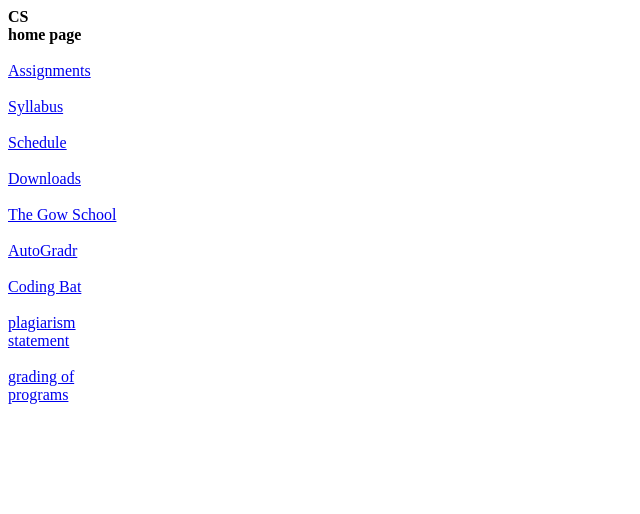
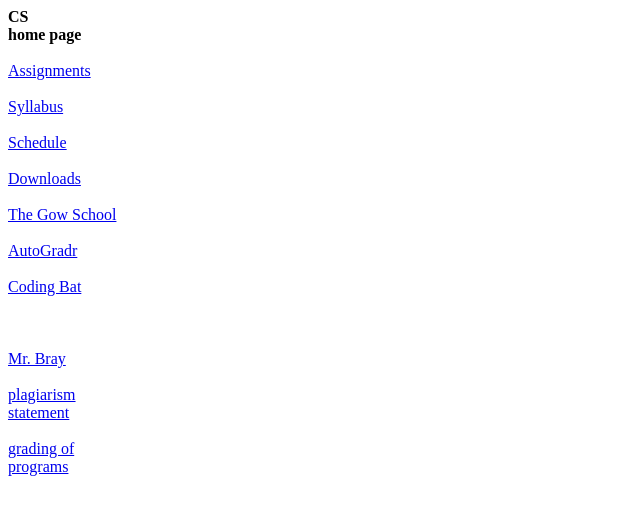
Before and after one commit to eric-bray/ComputerScience, a plain HTML site: page nav.html in a window 1280 px wide. Shown: the whole page, without its empty margins (0-640 px from the left). Drawn offline with Linux system fonts and the light colour scheme.

Commit message:
Update nav.html

```diff
--- a/nav.html
+++ b/nav.html
@@ -23,6 +23,9 @@
 <br><br>
 <a href="https://codingbat.com/home/ebray@gow.org" target="content_frame">Coding Bat</a>
 <br><br>
+<br><br>
+<a href="https://www.gow.org/academics/our-faculty/profile-details/~const-id/73" target="content_frame">Mr. Bray</a>
+<br><br>
 <a href="../plagiarism.html" target="content_frame">plagiarism<br>statement</a>
 <br><br>
 <a href="../programgrading.html" target="content_frame">grading of<br>programs</a>
```
